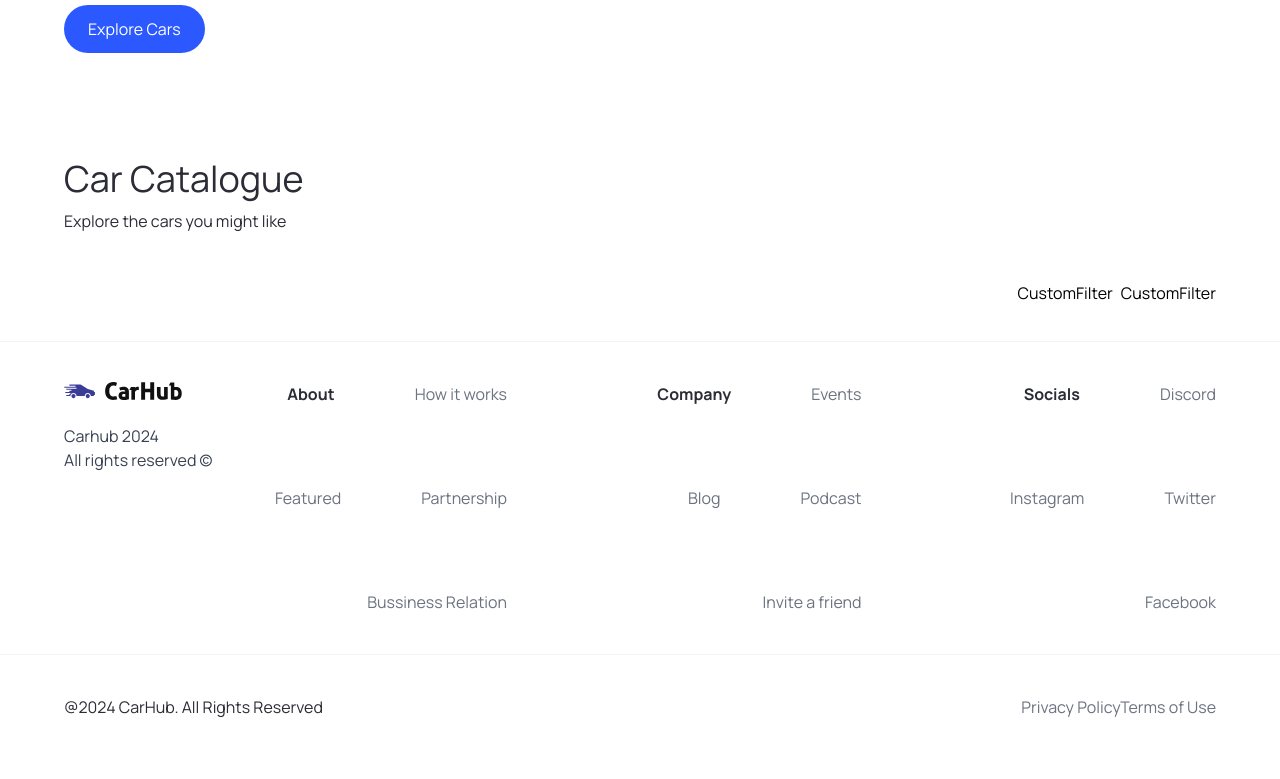
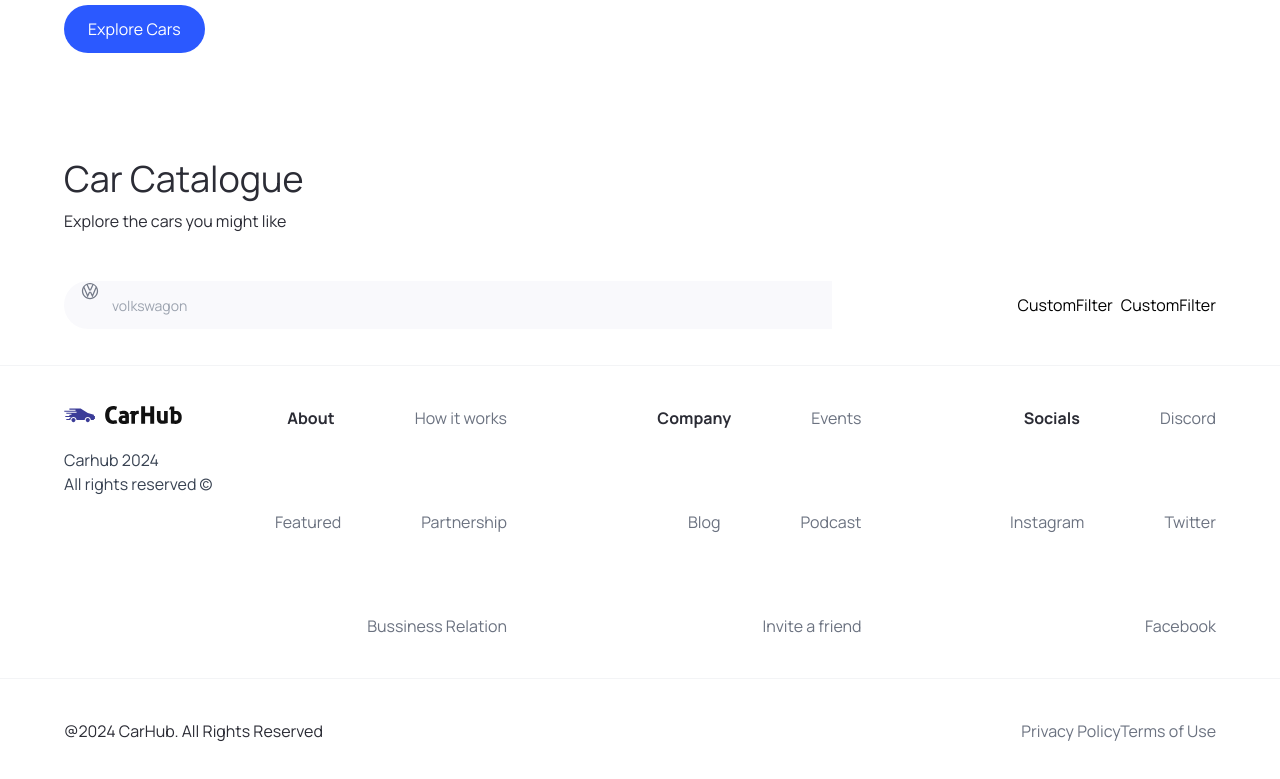
Before and after one commit to ggaiti/car-showcase, a Next.js app: page / in a window 1280 px wide. Shown: the part 705-1484 px from the top of the page. Built offline with nearby package versions, Linux system fonts and the light colour scheme.

Commit message:
built searchbar functionality

```diff
--- a/components/SearchBar.tsx
+++ b/components/SearchBar.tsx
@@ -1,6 +1,8 @@
 "use client"
-
+import { useState } from "react"
+import { SearchManufacturer } from "./"
 const SearchBar = () => {
+  const [manufacturer, setmanufacturer] = useState("")
 const handleSearch = () =>{
 
 }
@@ -8,7 +10,10 @@ const handleSearch = () =>{
   return (
     <form className='searchbar' onSubmit={handleSearch}>
         <div className="searchbar__item">
-
+<SearchManufacturer
+manufacturer={manufacturer}
+setManufacturer={setmanufacturer}
+/>
         </div>
     </form>
   )
--- /dev/null
+++ b/components/SearchManufacturer.tsx
@@ -0,0 +1,57 @@
+"use client"
+
+import {useState, Fragment} from 'react'
+import Image from "next/image"
+import { manufacturers } from '@/constants'
+import { Combobox, Transition } from '@headlessui/react'
+import { SearchManufacturerProps } from '@/types'
+import { classicNameResolver } from 'typescript'
+
+const SearchManufacturer = ({manufacturer, setManufacturer}: SearchManufacturerProps)=> {
+  const [query, setQuery] = useState("")
+
+const filteredManufacturers= query === "" ? manufacturers : manufacturers.filter ((item)=>(
+
+item.toLowerCase().replace(/\s+/g, "").includes(query.toLocaleLowerCase().replace(/\s+/g, "")
+)))
+
+    return (
+    <div className='search-manufacturer'><Combobox>
+        <div className='relative w-full'>
+            <Combobox.Button className="absolute top-[14]">
+                <Image
+                src="/car-logo.svg"
+                width={20}
+                height={20}
+                className="ml-4"
+                alt="car logo"/>
+            </Combobox.Button>
+            <Combobox.Input className="search-manufacturer__input"
+            placeholder='volkswagon'
+            displayValue={(manufacturer: string)=> manufacturer}
+            onChange={(e)=> setQuery(e.target.value)}/>
+        <Transition
+        as={Fragment}
+        leave="transition ease-in duration-100"
+        leaveFrom="opacity-100"
+        leaveTo='opacity-0'
+        afterLeave={()=> setQuery("")}>
+<Combobox.Options>
+    {filteredManufacturers.map((item)=>(
+        <Combobox.Option
+        key={item}
+        className={({active})=>`relative search-manufacturer__option ${active? "bg-primary-blue text-white" : "text-gray-900"}`}
+        value={item}
+>{item}
+            </Combobox.Option>
+        )
+        )}
+</Combobox.Options>
+        </Transition>
+        </div>
+        </Combobox>
+        </div>
+  )
+}
+
+export default SearchManufacturer
--- a/components/index.ts
+++ b/components/index.ts
@@ -4,4 +4,5 @@ import Navbar from "./Navbar";
 import Footer from "./Footer";
 import SearchBar from "./SearchBar";
 import CustomFilter from "./CustomFilter";
-export { Hero, CustomButton, Navbar, Footer, SearchBar, CustomFilter };
+import SearchManufacturer from "./SearchManufacturer";
+export { Hero, CustomButton, Navbar, Footer, SearchBar, CustomFilter, SearchManufacturer };
--- a/package.json
+++ b/package.json
@@ -9,6 +9,7 @@
     "lint": "next lint"
   },
   "dependencies": {
+    "@headlessui/react": "^1.7.18",
     "@types/node": "20.6.1",
     "@types/react": "18.2.21",
     "@types/react-dom": "18.2.7",
--- a/types/index.ts
+++ b/types/index.ts
@@ -6,3 +6,9 @@ export interface CustomButtonProps {
   handleClick?: MouseEventHandler<HTMLButtonElement>;
   btnType?: "button" | "submit";
 }
+
+export interface SearchManufacturerProps {
+manufacturer : string,
+setManufacturer: (manufacturer: string) => void
+
+}
```
Also changed, not shown: 1 other file (tests, documents, lock files or other folders).
